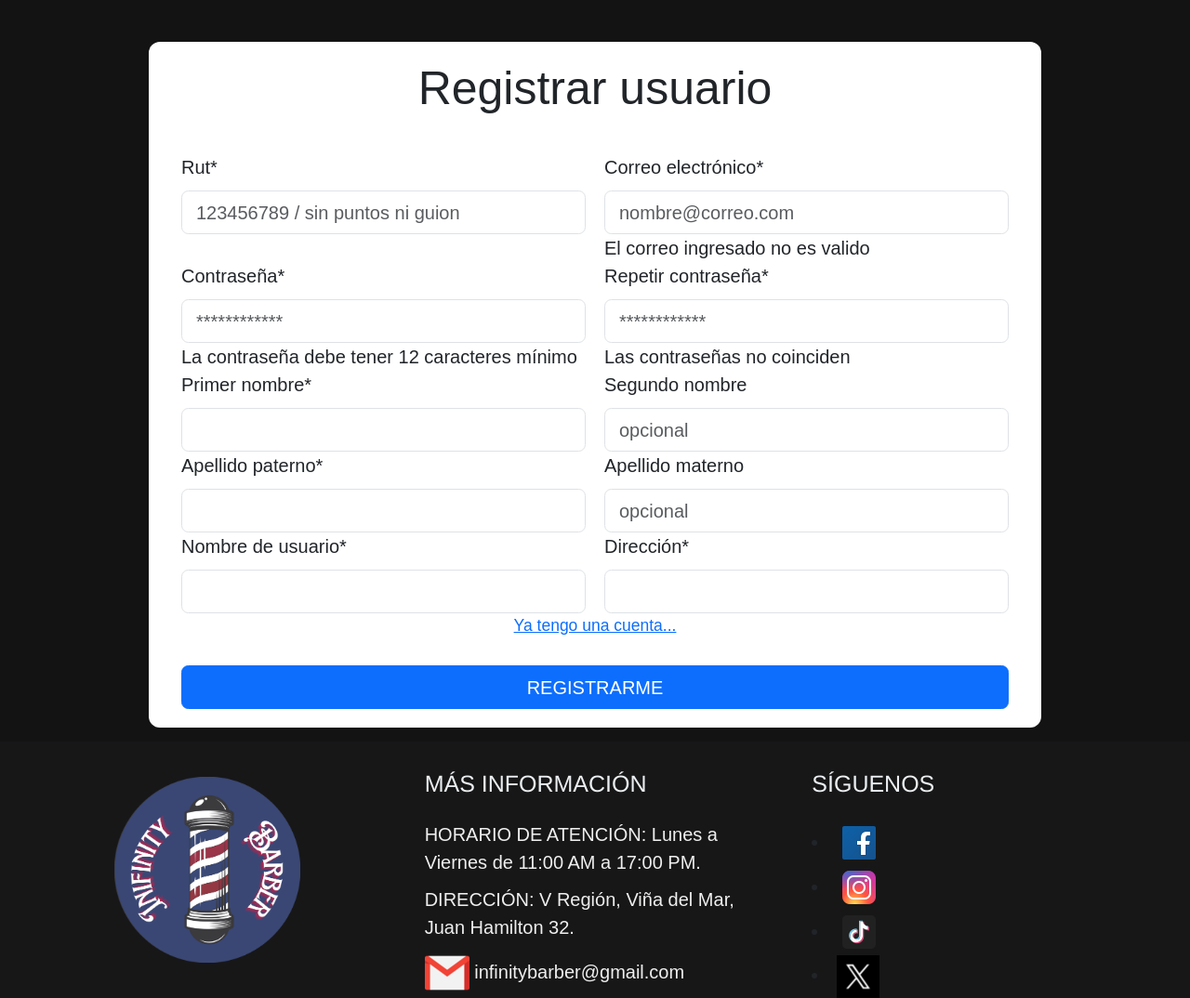
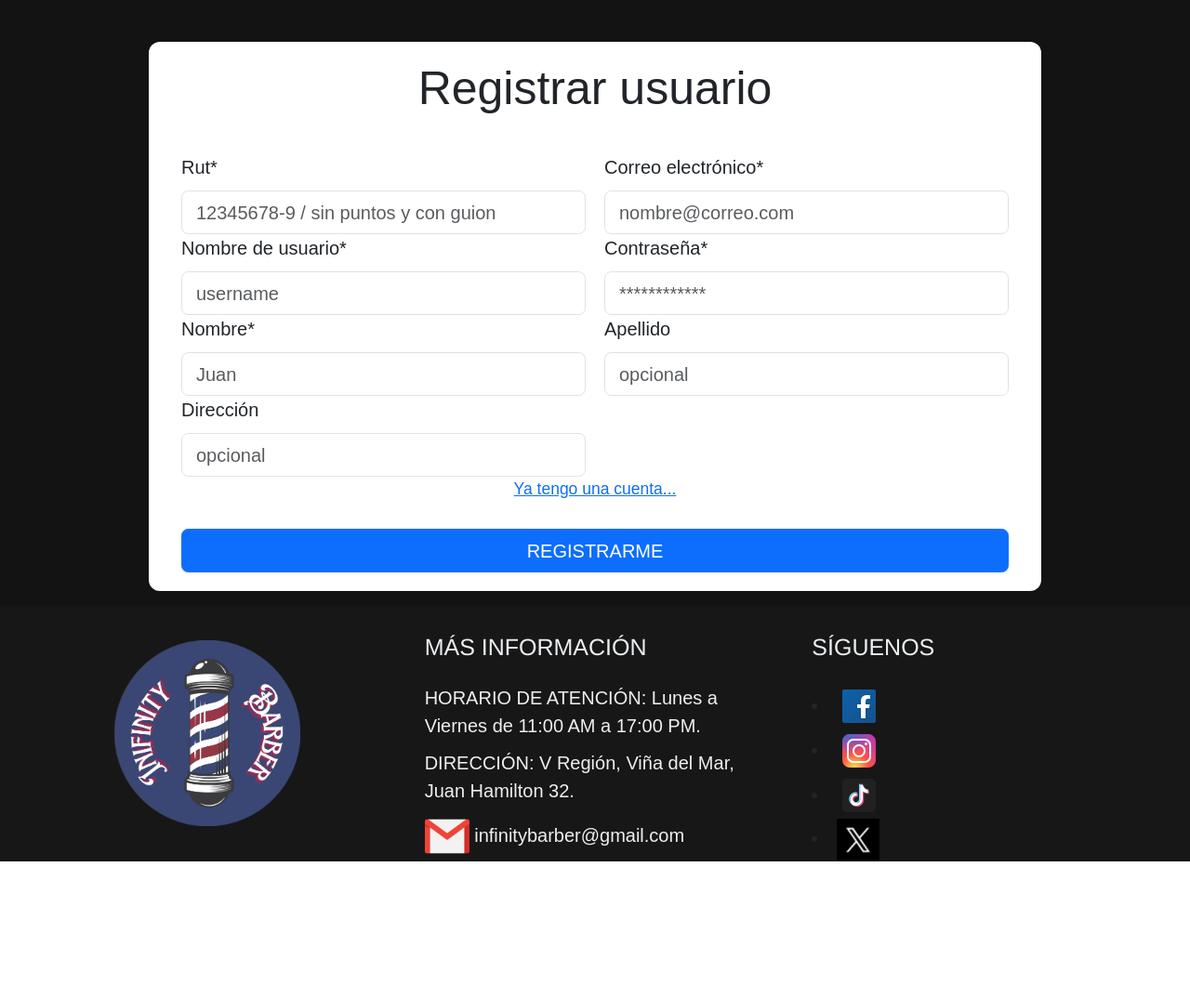
Before and after one commit to MrLucasFernandez/DistribuidoraBarberia, a Django app: page /registro/ in a window 1280 px wide. Shown: the part 85-1159 px from the top of the page at 93% size. After the commit the page ends 1012 px from the top, so only its background shows below. Run offline with Django 4.2, Linux system fonts and the light colour scheme; some libraries are stand-ins or nearby versions.

```diff
--- a/App/templates/registration/login.html
+++ b/App/templates/registration/login.html
@@ -33,8 +33,8 @@
                 {% csrf_token%}
                 <br>
                 <div class="form-group">
-                    <label class="form-label" for="email">Correo electrónico</label>
-                    <input class="form-control" name="email" type="email" placeholder="nombre@correo.com" id="user">
+                    <label class="form-label" for="username">Nombre de Usuario</label>
+                    <input class="form-control" name="username" type="text" placeholder="jorgito">
                 </div>
                 <div class="form-group">
                     <label class="form-label m" for="password">Contraseña</label>
--- a/App/templates/registration/register.html
+++ b/App/templates/registration/register.html
@@ -34,55 +34,43 @@
 
                     <div class="form-group w-50 pe-2">
                         <label class="form-label m" for="rut">Rut*</label>
-                        <input class="form-control" type="text" id="rut" name="rut" placeholder="123456789 / sin puntos ni guion">
+                        <input class="form-control" type="text" id="rut" name="rut" placeholder="12345678-9 / sin puntos y con guion">
                     </div>
                     <div class="form-group w-50 ps-2">
                         <label class="form-label" for="email">Correo electrónico*</label>
                         <input class="form-control" type="text" placeholder="nombre@correo.com" id="email" name="email">
-                        <span class="color-error" id="error1">El correo ingresado no es valido</span>
+
                     </div>
                 </div>
                 <div class="d-flex">
                     <div class="form-group w-50 pe-2">
-                        <label class="form-label m" for="password1">Contraseña*</label>
-                        <input class="form-control" type="password" id="password1" placeholder="************" name="password">
-                        <span class="color-error" id="error2">La contraseña debe tener 12 caracteres mínimo</span>
+                        <label class="form-label m" for="username">Nombre de usuario*</label>
+                        <input class="form-control" type="text" id="username" name="username" placeholder="username">
                     </div>
                     <div class="form-group w-50 ps-2">
-                        <label class="form-label m" for="password2">Repetir contraseña*</label>
-                        <input class="form-control" type="password" id="password2" placeholder="************">
-                        <span class="color-error" id="error3">Las contraseñas no coinciden</span>
+                        <label class="form-label m" for="password1">Contraseña*</label>
+                        <input class="form-control" type="password" id="password" placeholder="************" name="password">
+
+                    </div>
+
+                </div>
+
+                <div class="d-flex">
+                    <div class="form-group w-50 pe-2">
+                        <label class="form-label m" for="nombre">Nombre*</label>
+                        <input class="form-control" type="text" id="nombre" name="nombre" placeholder="Juan">
+                    </div>
+                    <div class="form-group w-50 ps-2">
+                        <label class="form-label m" for="apellido">Apellido</label>
+                        <input class="form-control" type="text" id="apellido" name="apellido" placeholder="opcional">
                     </div>
                 </div>
 
                 <div class="d-flex">
+
                     <div class="form-group w-50 pe-2">
-                        <label class="form-label m" for="pnombre">Primer nombre*</label>
-                        <input class="form-control" type="text" id="pnombre" name="first_name">
-                    </div>
-                    <div class="form-group w-50 ps-2">
-                        <label class="form-label m" for="snombre">Segundo nombre</label>
-                        <input class="form-control" type="text" id="snombre" name="snombre" placeholder="opcional">
-                    </div>
-                </div>
-                <div class="d-flex">
-                    <div class="form-group w-50 pe-2">
-                        <label class="form-label m" for="appaterno">Apellido paterno*</label>
-                        <input class="form-control" type="text" id="appaterno" name="last_name">
-                    </div>
-                    <div class="form-group w-50 ps-2">
-                        <label class="form-label m" for="apmaterno">Apellido materno</label>
-                        <input class="form-control" type="text" id="apmaterno" name="apmaterno" placeholder="opcional">
-                    </div>
-                </div>
-                <div class="d-flex">
-                    <div class="form-group w-50 pe-2">
-                        <label class="form-label m" for="nombre">Nombre de usuario*</label>
-                        <input class="form-control" type="text" id="nombre" name="username">
-                    </div>
-                    <div class="form-group w-50 ps-2">
-                        <label class="form-label m" for="direccion">Dirección*</label>
-                        <input class="form-control" type="text" id="direccion" name="direccion">
+                        <label class="form-label m" for="direccion">Dirección</label>
+                        <input class="form-control" type="text" id="direccion" name="direccion" placeholder="opcional">
                     </div>
                 </div>
                 <div class="container d-flex justify-content-center">
--- a/App/views.py
+++ b/App/views.py
@@ -8,16 +8,10 @@ from django.core.paginator import Paginator
 from django.http import Http404
 from App.cart import Cart
 from django.contrib.auth.models import User
+from rest_framework.decorators import api_view
+from .serializer import UsuariosSerializer
+from rest_framework.response import Response
 
-
-#desde acá dejando la cagá xd
-from django.urls import reverse
-from django.conf import settings
-from django.http import HttpResponse, JsonResponse #pruebas Paypal
-from paypal.standard.forms import PayPalPaymentsForm
-from paypalrestsdk import Payment
-import paypalrestsdk
-import logging
 
 # Create your views here.
 
@@ -56,22 +50,15 @@ def register(request):
     return render(request, 'registration/register.html')
 
 #Añadir usuario
+@api_view(["POST"])
 def usuarioAdd(request):
-    username      = request.POST["username"]
-    email         = request.POST["email"]
-    first_name    = request.POST["first_name"]
-    last_name     = request.POST["last_name"]
-    password      = request.POST["password"]
+    serializer = UsuariosSerializer(data=request.data)
+    if serializer.is_valid():
+        serializer.save()
+    else:
+        return Response(serializer.errors)
+    return render(request, 'app/home.html')
 
-
-    objUser=User.objects.create_user(username   = username,
-                                    email       = email,
-                                    first_name  = first_name,
-                                    last_name   = last_name,
-                                    password    = password)
-
-    objUser.save()
-    return render(request, 'accounts/login.html')
 
 #Login
 def logIn(request):
--- a/Barberia/settings.py
+++ b/Barberia/settings.py
@@ -51,6 +51,9 @@ INSTALLED_APPS = [
     'crispy_forms',
     'crispy_bootstrap5',
     'paypal.standard.ipn',
+    'rest_framework',
+    'rest_framework_simplejwt',
+
 ]
 
 CRISPY_ALLOWED_TEMPLATE_PACKS = "bootstrap5"
@@ -160,3 +163,5 @@ paypalrestsdk.configure({
     "client_id": 'AaIb9JHxcdgLD2PA-KmMUoLn1fKWxL1Cl40tdBRcgTGnggzZVpk2X6LJ9pA6G5CHSmhTAR-Xt2GniAtQ',
     "client_secret": 'ENhDDiKbB44UGsByR8jc7Dh6izdJGOQE3VB-dm7Xl7pF7U5bBDziZLkpurj6p3lywD6oZ4AjZbCqW27F'
 })
+
+AUTH_USER_MODEL = 'App.Usuario'
--- a/Barberia/urls.py
+++ b/Barberia/urls.py
@@ -17,6 +17,7 @@ Including another URLconf
 from django.contrib import admin
 from django.urls import path, include
 
+
 urlpatterns = [
     path('admin/', admin.site.urls),
     path('', include('App.urls')),
--- a/requirements.txt
+++ b/requirements.txt
@@ -16,6 +16,8 @@ django-payments==2.0.0
 django-payments-flow==0.1.4
 django-paypal==2.1
 django-phonenumber-field==7.3.0
+djangorestframework==3.15.1
+djangorestframework-simplejwt==5.3.1
 idna==3.6
 markdown-it-py==3.0.0
 marshmallow==3.17.0
@@ -28,6 +30,7 @@ pillow==10.3.0
 pycparser==2.22
 pyflowcl==1.2.1
 Pygments==2.18.0
+PyJWT==2.8.0
 pyOpenSSL==24.1.0
 python-fsutil==0.14.1
 python-slugify==8.0.4
@@ -36,12 +39,14 @@ PyYAML==6.0.1
 requests==2.31.0
 rich==13.7.1
 shellingham==1.5.4
+simplejwt==2.0.1
 six==1.16.0
 soupsieve==2.5
 sqlparse==0.4.4
 text-unidecode==1.3
 transbank-sdk==5.0.0
 typer==0.9.4
+typing==3.7.4.3
 typing_extensions==4.10.0
 tzdata==2024.1
 urllib3==2.2.1
```
Also changed, not shown: App/models.py (+9 -14 lines), App/serializer.py (added, +19 -0 lines), App/migrations/0011_usuario.py (added), App/migrations/0012_rename_departamento_usuario_apellido_and_more.py (added), App/migrations/0013_alter_usuario_groups_alter_usuario_user_permissions.py (added), db.sqlite3.
